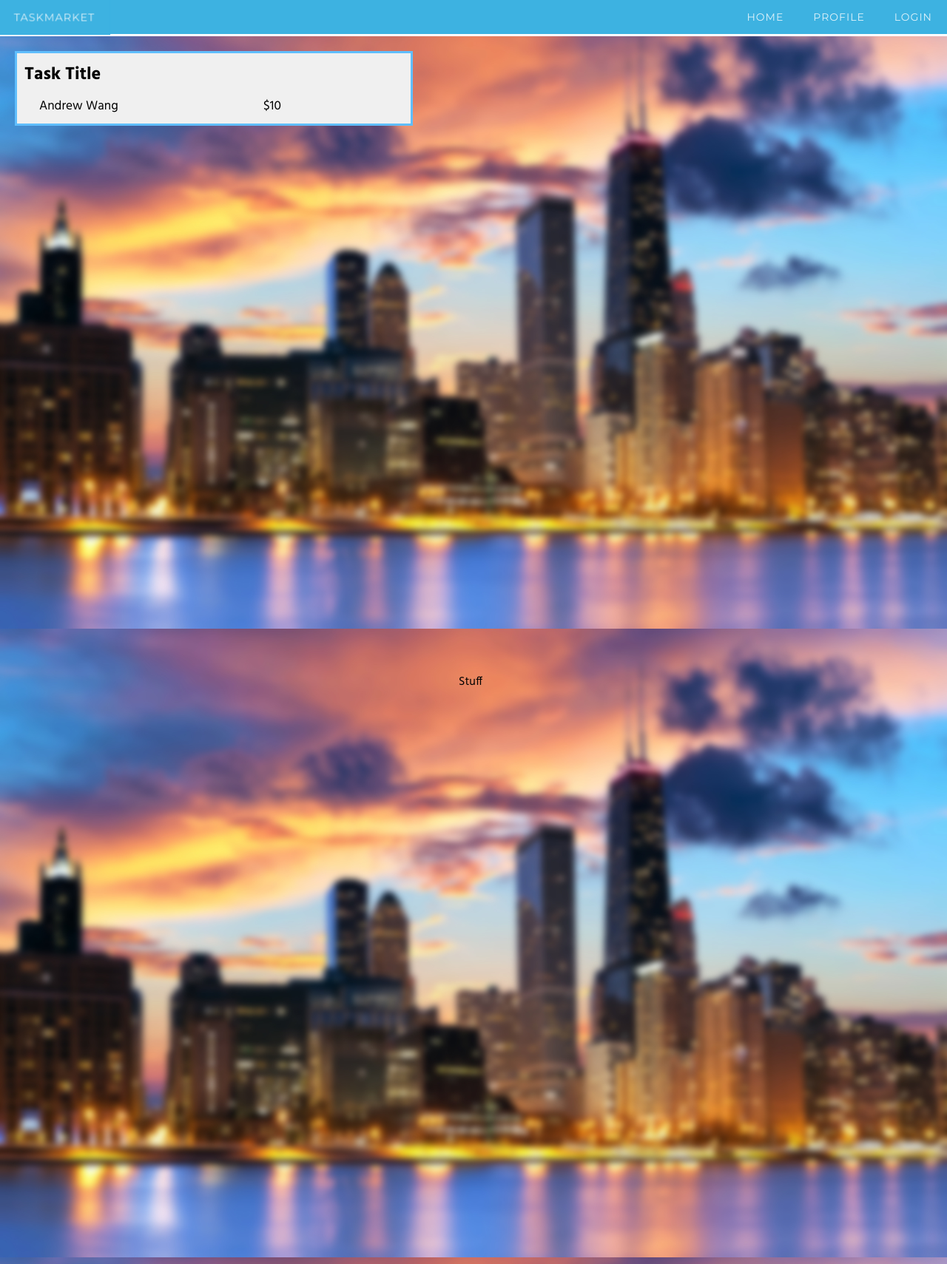
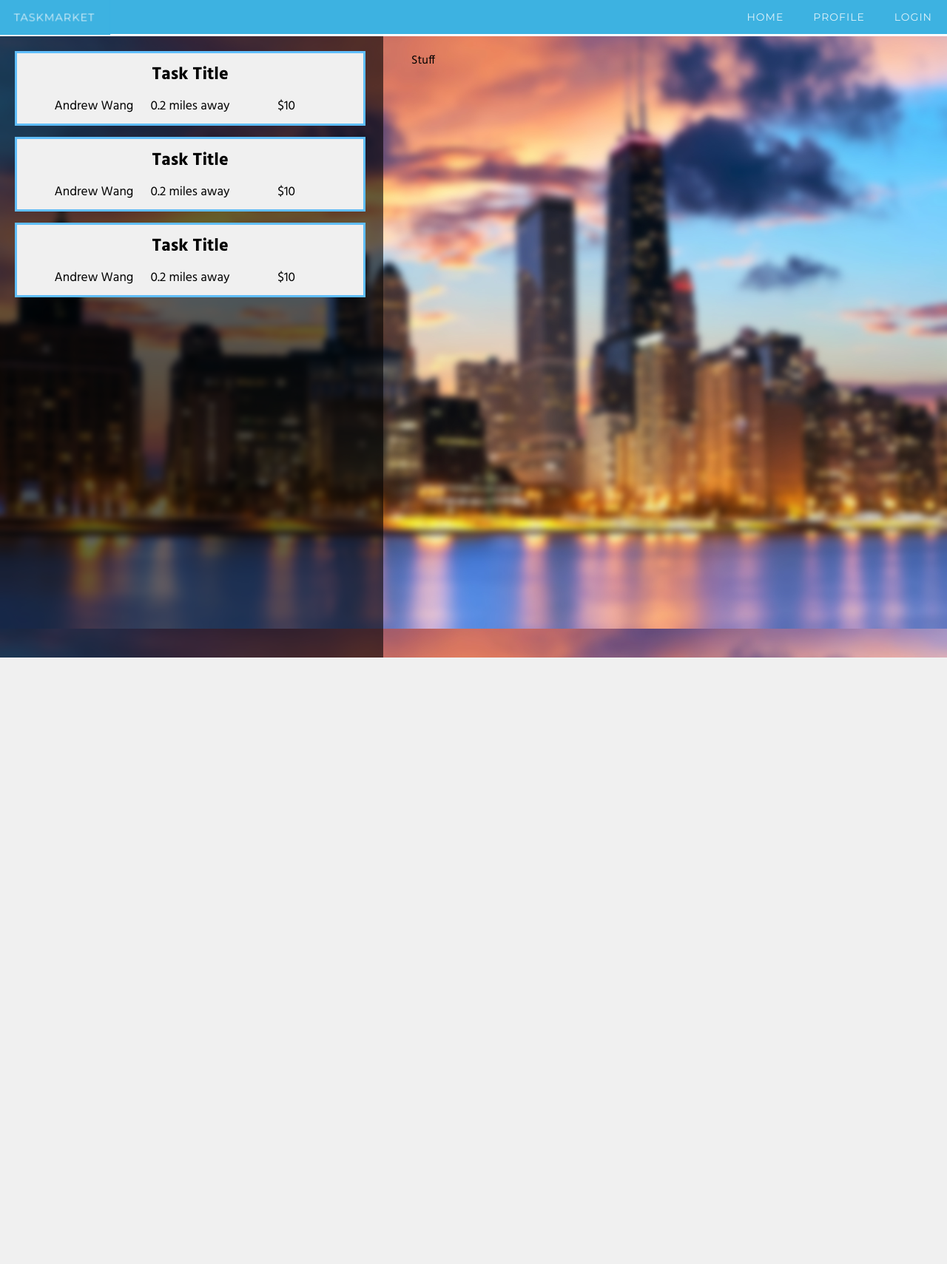
Before and after one commit to ShivamSarodia/TaskMarket, a Flask app: page / in a window 1280 px wide. Shown: the whole page at 74% size. After the commit the page ends 889 px from the top, so only its background shows below. Run offline with Flask 2, Linux system fonts and the light colour scheme; some libraries are stand-ins or nearby versions.

Commit message:
Updated main page frontend

```diff
--- a/static/css/task_style.css
+++ b/static/css/task_style.css
@@ -20,26 +20,28 @@ html {
 
 #left_side {
     float:left;
-    width:50%;
+    width:35%;
     height: 100%;
-
-    margin: 20px;
+    padding: 20px 50px 20px 20px;
+    background-color: rgba(0,0,0,0.6);
 }
 
 #right_side {
     float:right;
-    width:50%;
+    width:55%;
     height: 100%;
 
     margin: 20px;
 }
 
 .task-cont {
-    width: 80%;
+    width: 100%;
     display: inline-block;
     border: 3px rgba(61, 178, 255, 0.8) solid;
     background-color: rgba(240,240,240,1);
     padding: 10px;
+    text-align: center;
+    margin-bottom: 15px;
 }
 
 .title {
--- a/templates/main.html
+++ b/templates/main.html
@@ -32,15 +32,36 @@
 	  <div class="title">Task Title</div>
 	  <div class="other-info">
 	    <span class="salary">$10</span>
+	    <span class="location">0.2 miles away</span>
 	    <span class="person">Andrew Wang</span>
 	  </div>
 	</div>
+
+	<div class="task-cont">
+	  <div class="title">Task Title</div>
+	  <div class="other-info">
+	    <span class="salary">$10</span>
+	    <span class="location">0.2 miles away</span>
+	    <span class="person">Andrew Wang</span>
+	  </div>
+	</div>
+
+	<div class="task-cont">
+	  <div class="title">Task Title</div>
+	  <div class="other-info">
+	    <span class="salary">$10</span>
+	    <span class="location">0.2 miles away</span>
+	    <span class="person">Andrew Wang</span>
+	  </div>
+	</div>
+
+
       </div>
-
       <div id="right_side">
 	Stuff
       </div>
     </div>
+
 
 
     <script src="https://ajax.googleapis.com/ajax/libs/jquery/1.11.3/jquery.min.js"></script>
```
